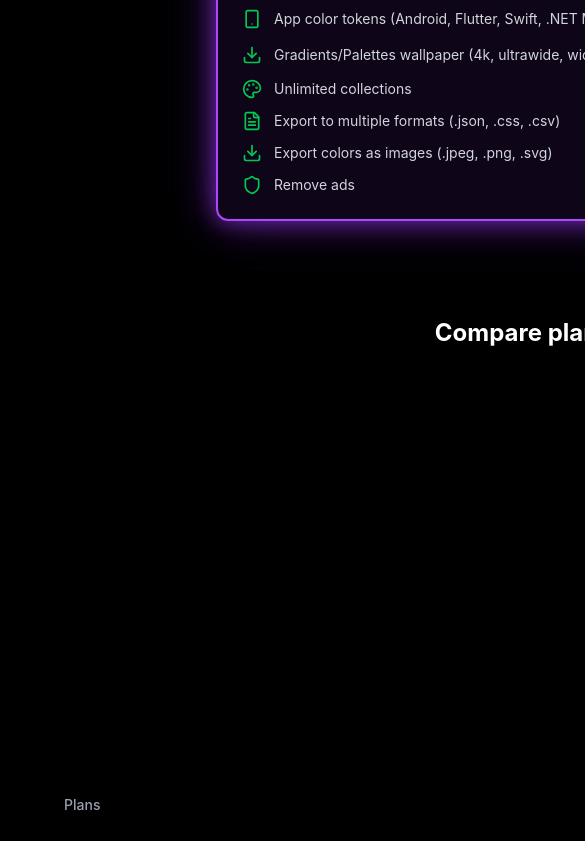
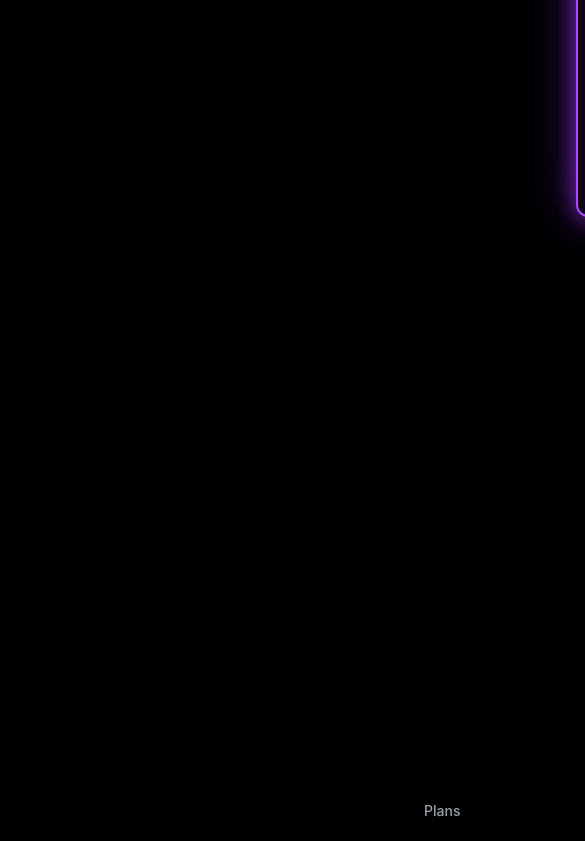
Before and after one commit to toochinos/gradient, a Next.js app: page /upgrade in a window 390 px wide. Shown: the part 1156-1997 px from the top of the page, 585 px wide, since content can reach past the window. Built offline with nearby package versions, Linux system fonts and the light colour scheme.

Commit message:
Update SaaS with new features

```diff
--- a/src/app/globals.css
+++ b/src/app/globals.css
@@ -20,45 +20,59 @@ body {
   user-select: none;
 }
 
-/* Desktop view for mobile devices */
+/* Force desktop view for mobile devices */
 @media (max-width: 768px) {
-  body {
-    -webkit-text-size-adjust: 100%;
-    -ms-text-size-adjust: 100%;
-    min-width: 1200px; /* Force desktop width */
+  html, body {
+    -webkit-text-size-adjust: none !important;
+    -ms-text-size-adjust: none !important;
+    min-width: 1920px !important; /* Force desktop width */
+    width: 1920px !important;
+    overflow-x: auto !important;
+  }
+
+  /* Prevent mobile-specific behaviors */
+  * {
+    -webkit-tap-highlight-color: transparent !important;
+    -webkit-touch-callout: none !important;
   }
 
   /* Prevent zoom on input focus */
   input, textarea, select {
-    font-size: 16px !important;
+    font-size: 14px !important;
   }
 
-  /* Improve touch targets for desktop view */
+  /* Desktop-like touch targets */
   button, a, [role="button"] {
-    min-height: 32px;
-    min-width: 32px;
+    min-height: 28px !important;
+    min-width: 28px !important;
   }
 
-  /* Ensure gradient display maintains desktop layout */
+  /* Force desktop layout */
   .gradient-display {
-    min-height: 60vh !important;
+    min-height: 70vh !important;
     height: 100% !important;
   }
 
-  /* Fix layout for desktop view on mobile */
+  /* Desktop layout constraints */
   .flex.flex-col {
-    height: calc(100vh - 60px) !important;
+    height: calc(100vh - 40px) !important;
   }
 
-  /* Force desktop-like spacing and sizing */
+  /* Force desktop container */
   .container {
-    max-width: 1200px !important;
+    max-width: 1920px !important;
     margin: 0 auto !important;
+    padding: 0 20px !important;
   }
 
-  /* Ensure controls panel maintains desktop layout */
+  /* Desktop controls panel */
   .controls-panel {
-    min-width: 300px !important;
+    min-width: 400px !important;
+  }
+
+  /* Prevent mobile viewport adjustments */
+  .main-content {
+    min-width: 1920px !important;
   }
 
   /* Ensure gradient preview area is visible */
--- a/src/app/layout.tsx
+++ b/src/app/layout.tsx
@@ -15,7 +15,7 @@ const geistMono = Geist_Mono({
 export const metadata: Metadata = {
   title: "Gradient Master",
   description: "Create beautiful mesh gradients with interactive controls - The ultimate gradient design tool",
-  viewport: "width=1200, initial-scale=0.5, maximum-scale=1, user-scalable=yes",
+  viewport: "width=1920, initial-scale=0.25, maximum-scale=5, user-scalable=yes",
 };
 
 export default function RootLayout({
@@ -25,6 +25,13 @@ export default function RootLayout({
 }>) {
   return (
     <html lang="en">
+      <head>
+        <meta name="viewport" content="width=1920, initial-scale=0.25, maximum-scale=5, user-scalable=yes" />
+        <meta name="format-detection" content="telephone=no" />
+        <meta name="mobile-web-app-capable" content="yes" />
+        <meta name="apple-mobile-web-app-capable" content="yes" />
+        <meta name="apple-mobile-web-app-status-bar-style" content="black-translucent" />
+      </head>
       <body
         className={`${geistSans.variable} ${geistMono.variable} antialiased`}
       >
```
